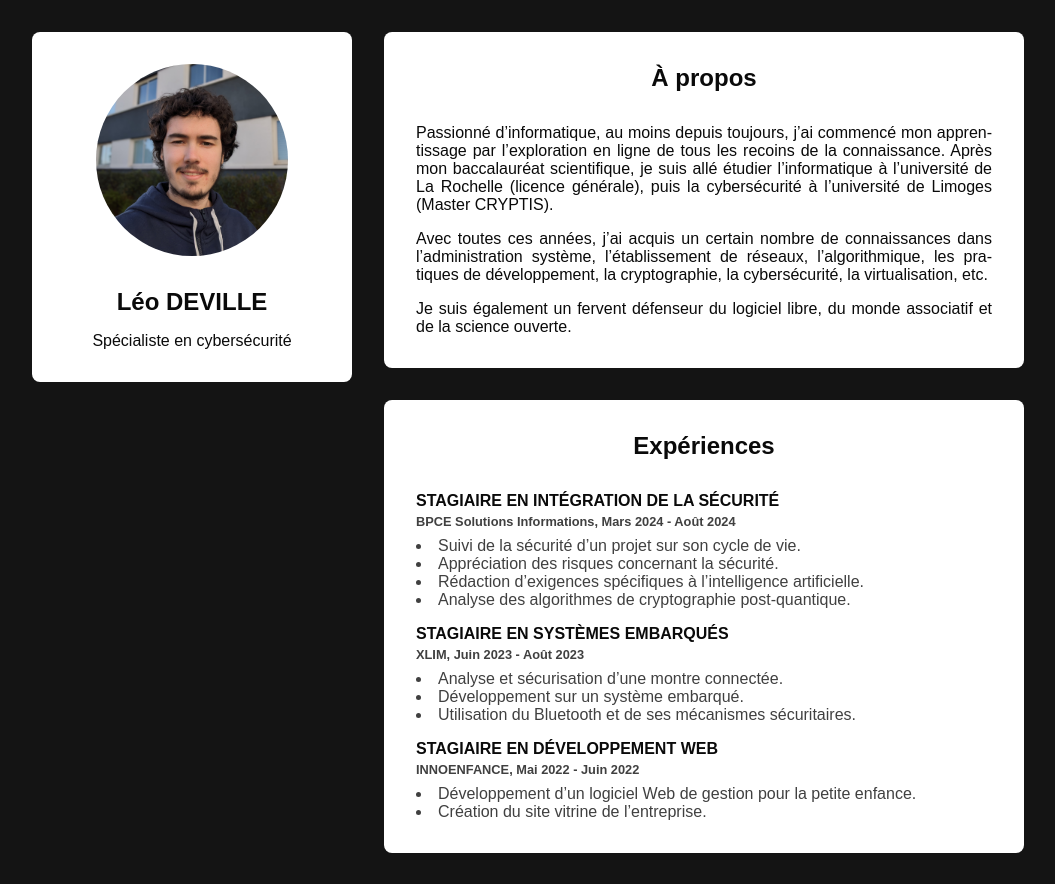
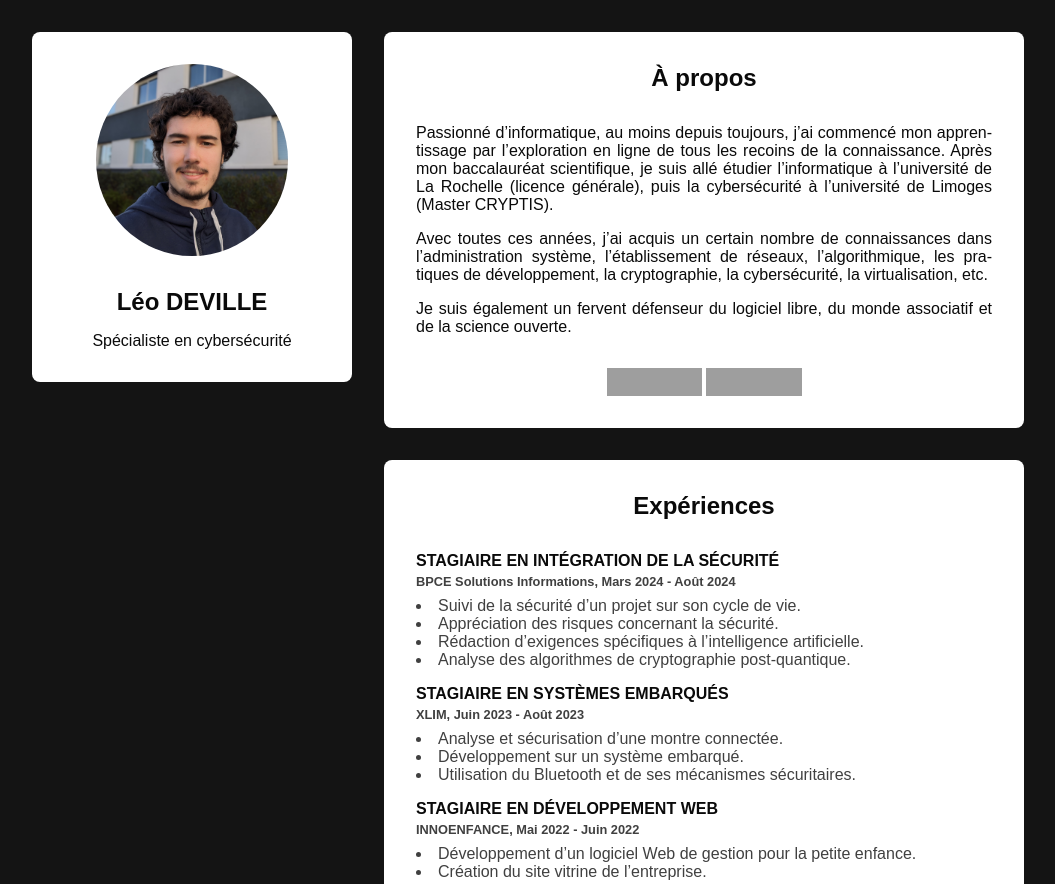
Before and after one commit to Ystri0n/Ystri0n, a website built with Vite: page src/index.html in a window 1280 px wide. Shown: the top 884 px of the page, without its empty margins (112-1167 px from the left). Built offline with nearby package versions, Linux system fonts and the light colour scheme; grey boxes are pictures that could not be loaded.

Commit message:
💬 Add links to my other profiles

```diff
--- a/src/index.html
+++ b/src/index.html
@@ -37,6 +37,13 @@
         <p>Avec toutes ces années, j’ai acquis un certain nombre de connaissances dans l’administration système, l’établissement de réseaux, l’algorithmique, les pratiques de développement, la cryptographie, la cybersécurité, la virtualisation, etc.</p>
 
         <p>Je suis également un fervent défenseur du logiciel libre, du monde associatif et de la science ouverte.</p>
+
+        <nav>
+          <ul>
+            <li><a href="https://github.com/Ystri0n" target="_blank"><img src="https://img.shields.io/static/v1?message=GitHub&logo=github&label=&color=000&logoColor=white&labelColor=&style=for-the-badge" alt="Logo de GitHub"></a></li>
+            <li><a href="https://www.linkedin.com/in/l%C3%A9o-deville" target="_blank"><img src="https://img.shields.io/static/v1?message=LinkedIn&logo=linkedin&label=&color=0077B5&logoColor=white&labelColor=&style=for-the-badge" alt="Logo de LinkedIn"></a></li>
+          </ul>
+        </nav>
       </section>
 
       <section class="experience">
--- a/src/scss/default.scss
+++ b/src/scss/default.scss
@@ -73,13 +73,34 @@ main {
       text-align: center;
     }
 
-    &.about p {
-      hyphens: auto;
-      margin: 0 0 1rem;
-      text-align: justify;
+    &.about {
+      p {
+        hyphens: auto;
+        margin: 0 0 1rem;
+        text-align: justify;
 
-      &:last-child {
-        margin-bottom: 0;
+        &:last-of-type {
+          margin-bottom: 2rem;
+        }
+      }
+
+      nav ul {
+        column-gap: 0.25rem;
+        display: flex;
+        justify-content: center;
+        list-style: none;
+        margin: 0;
+        padding: 0;
+
+        a {
+          display: block;
+
+          img {
+            display: block;
+            height: 28px;
+            width: 95.5px;
+          }
+        }
       }
     }
 
```
